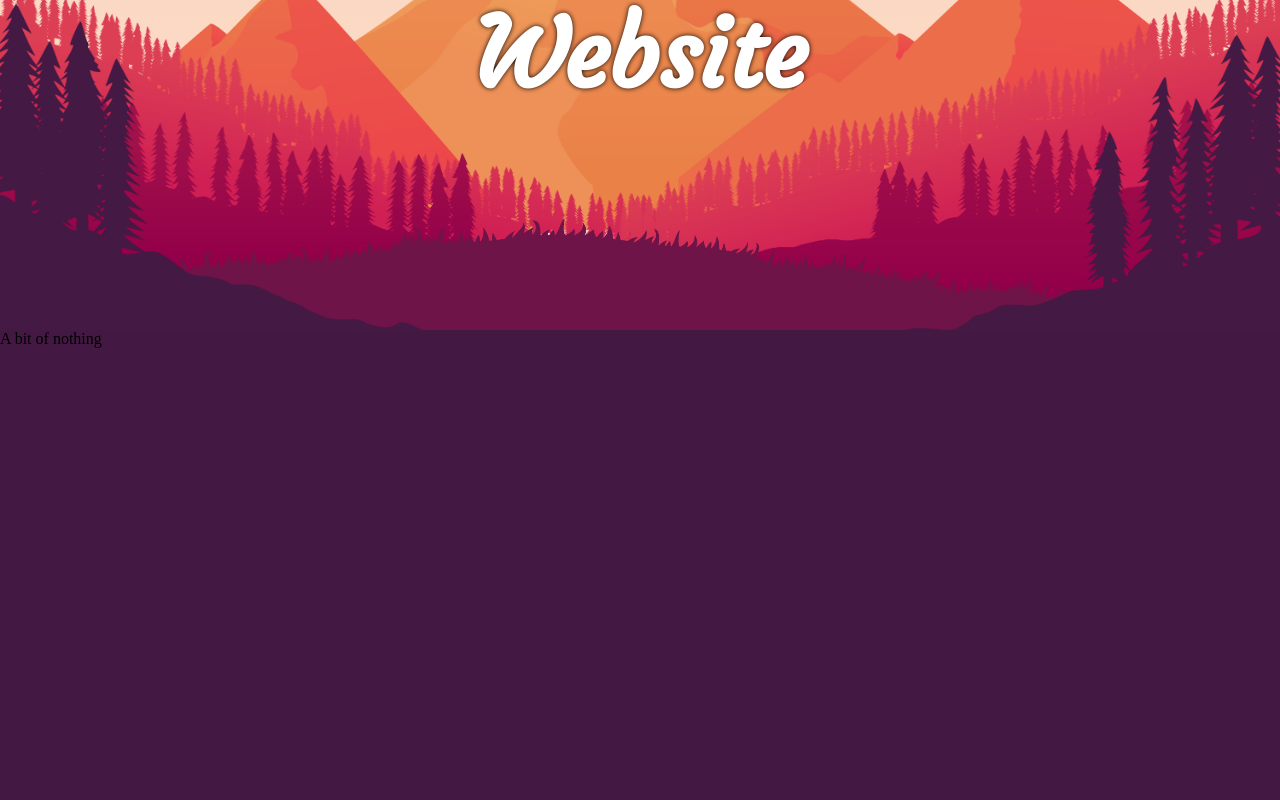
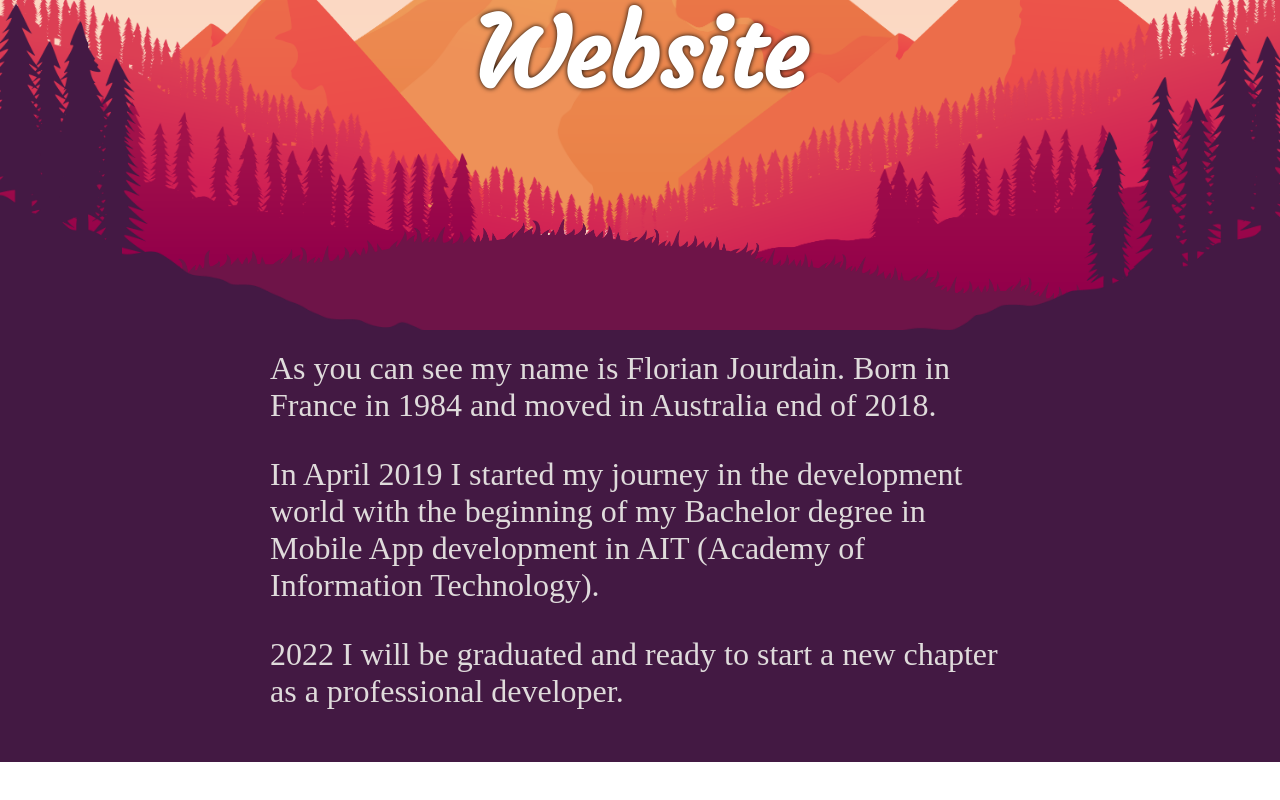
Before and after one commit to spikeganush/callmespike, a React (Create React App) app: page / in a window 1280 px wide. Shown: the part 470-1270 px from the top of the page. After the commit the page ends 1232 px from the top, so only its background shows below. Built offline with nearby package versions, Linux system fonts and the light colour scheme.

Commit message:
rename css

```diff
--- a/src/index.css
+++ b/src/Header.css
@@ -108,12 +108,6 @@ img {
   z-index: 9;
 }
 
-.next_content {
-  position: relative;
-  background-color: hsl(300, 46%, 18%);
-  height: 100vh;
-}
-
 .title {
   z-index: 4;
   position: relative;
@@ -175,7 +169,7 @@ img {
     rgba(89, 72, 21, 0) 53%
   );
   animation-name: wavy;
-  animation-duration: 10s;
+  animation-duration: 15s;
   animation-iteration-count: infinite;
   animation-timing-function: linear;
 }
@@ -188,3 +182,19 @@ img {
     background-position: 800px 0px, 800px 0px, 800px 0px, 800px 0px;
   }
 }
+
+.next_content {
+  position: relative;
+  background-color: hsl(300, 46%, 18%);
+  color: rgb(223, 219, 219);
+  font-size: 2em;
+  padding: 20px;
+}
+
+.next_content p:first-of-type {
+  margin-top: 0;
+}
+
+p {
+  padding-inline: 250px;
+}
--- a/src/components/Header.js
+++ b/src/components/Header.js
@@ -1,4 +1,6 @@
 import React, { useEffect, useState, useRef } from 'react'
+//css
+import '../Header.css'
 //images import
 import cloud_top_left from '../assets/first_landscape/cloud_top_left.png'
 import cloud_top_right from '../assets/first_landscape/cloud_top_right.png'
@@ -149,7 +151,19 @@ function Header() {
         />
       </div>
       <div className="next_content" ref={second_section}>
-        A bit of nothing
+        <p>
+          As you can see my name is Florian Jourdain. Born in France in 1984 and
+          moved in Australia end of 2018.
+        </p>
+        <p>
+          In April 2019 I started my journey in the development world with the
+          beginning of my Bachelor degree in Mobile App development in AIT
+          (Academy of Information Technology).
+        </p>
+        <p>
+          2022 I will be graduated and ready to start a new chapter as a
+          professional developer.
+        </p>
       </div>
     </>
   )
--- a/src/index.js
+++ b/src/index.js
@@ -1,7 +1,6 @@
 import React from 'react'
 import ReactDOM from 'react-dom'
 import App from './App'
-import './index.css'
 
 ReactDOM.render(
   <React.StrictMode>
```
